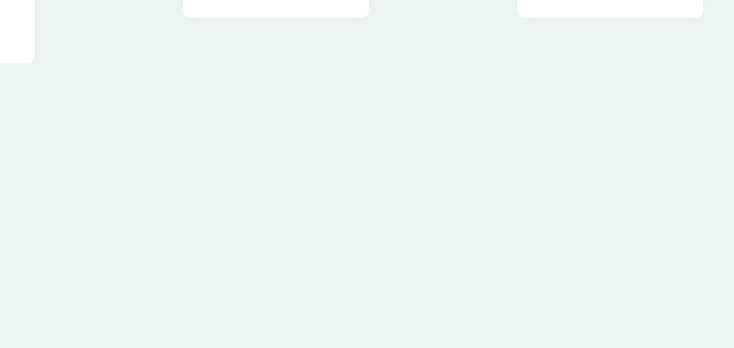
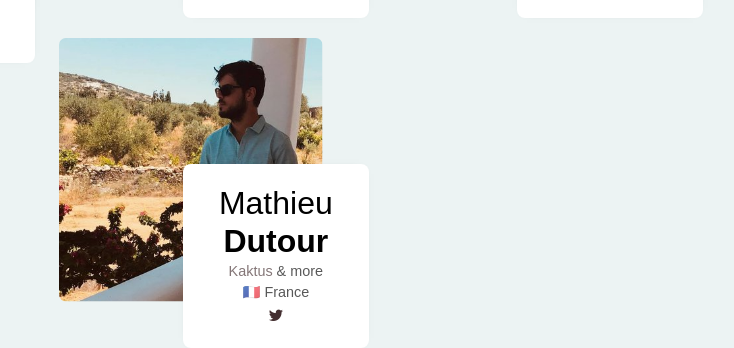
Before and after one commit to marcopiras/makerboard, a plain HTML site: page index.html in a window 1280 px wide. Shown: the part 1440-1788 px from the top of the page, 372-1106 px from the left. Before the commit the page ends 1503 px from the top, so only its background shows below. Drawn offline with nearby package versions, Linux system fonts and the light colour scheme.

Commit message:
New maker

```diff
--- a/index.html
+++ b/index.html
@@ -155,6 +155,18 @@
     <a href="#"></a>
   </figure>
 
+
+   <figure class="snip0078 red"><img src="img/makers/dutour.jpg" alt="Mathieu Dutour" />
+    <figcaption>
+      <h2>Mathieu <span>Dutour</span></h2>
+      <p><a href="https://kactus.io">Kaktus</a> &amp; more</p>
+      <p>🇫🇷 France</p>
+      <a id="twitter" href="https://twitter.com/MathieuDutour"><i class="fa fa-twitter"></i></a>
+    </figcaption>
+    <a href="#"></a>
+  </figure>
+
+
 </div>
 </div>
 </div>
```
Also changed, not shown: img/makers/dutour.jpg (added), 1 other file.
